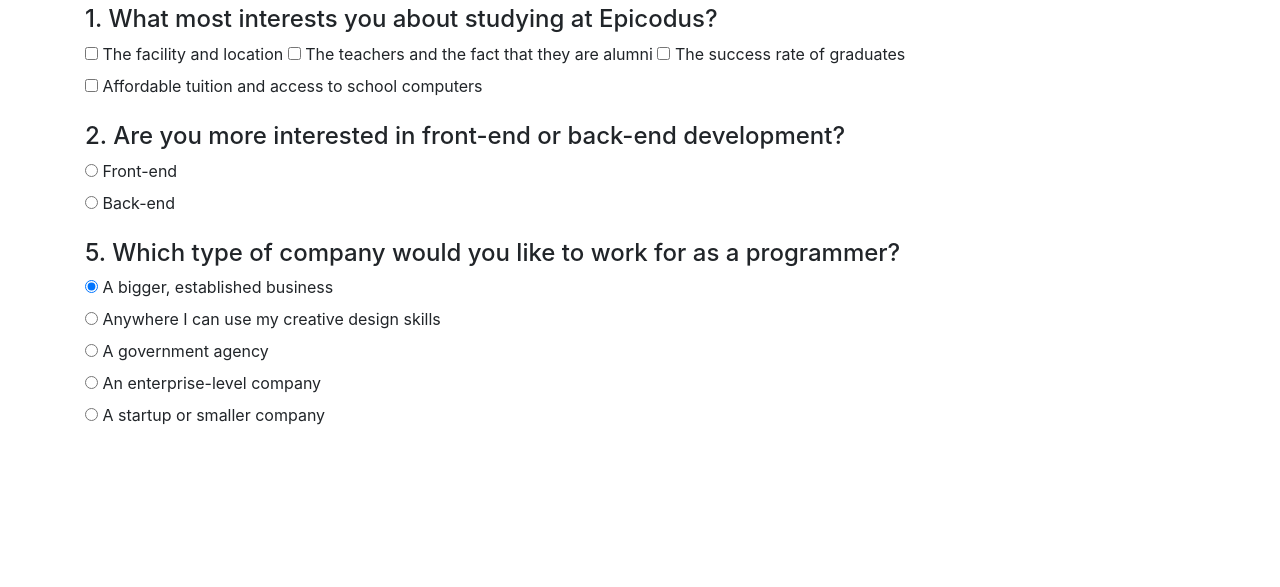
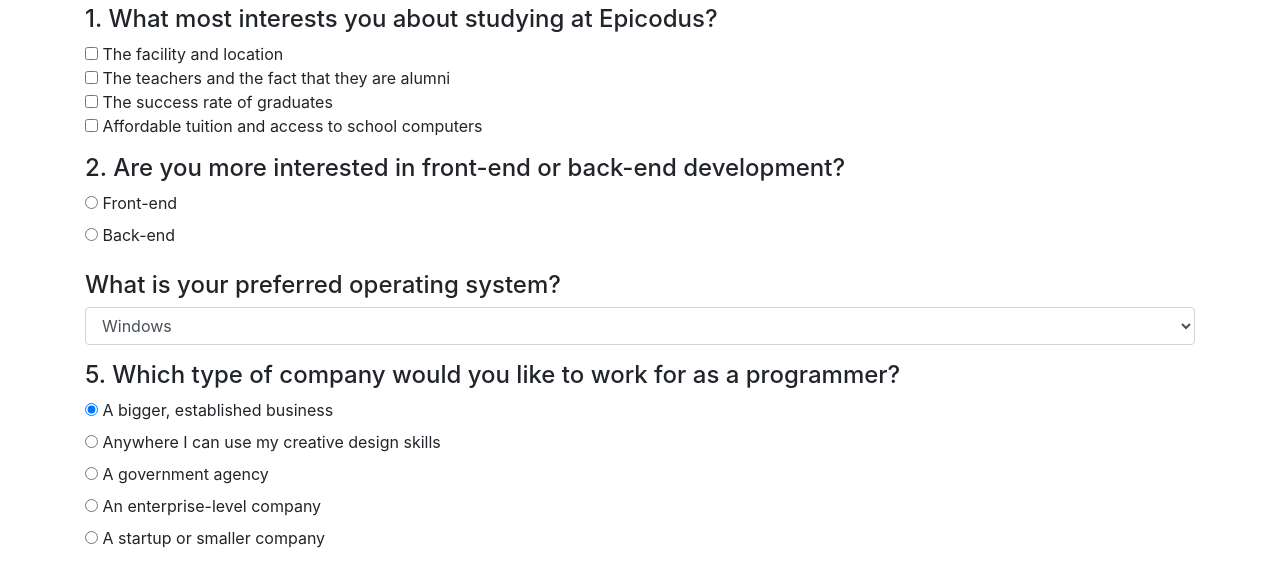
Before and after one commit to jesusridesthebus/track-suggester, a plain HTML site: page index.html in a window 1280 px wide. Shown: the part 51-638 px from the top of the page. Drawn offline with Linux system fonts and the light colour scheme.

Commit message:
add operating system question to html

```diff
--- a/index.html
+++ b/index.html
@@ -17,22 +17,22 @@
 
       <div class="form-group" id="first-question">
         <h4>1. What most interests you about studying at Epicodus?</h4>
-        <label for="facility">
+        <div id="facility">
           <input type="checkbox" name="facility" id="facility">
           The facility and location
-        </label>
-        <label for="teachers">
+        </div>
+        <div id="teachers">
           <input type="checkbox" name="teachers" id="teachers">
           The teachers and the fact that they are alumni
-        </label>
-        <label for="graduates">
+        </div>
+        <div id="graduates">
           <input type="checkbox" name="graduates" id="graduates">
           The success rate of graduates
-        </label>
-        <label for="accessibility">
+        </div>
+        <div id="accessibility">
           <input type="checkbox" name="accessibility" id="accessibility">
           Affordable tuition and access to school computers
-        </label>
+        </div>
       </div>
 
       <div class="form-group" id="second-question">
@@ -49,6 +49,15 @@
             Back-end
           </label>
         </div>
+      </div>
+
+      <div class="form-group" id="third-question">
+        <h4>What is your preferred operating system?</h4>
+        <select class="form-control" id="operating-system">
+          <option value="windows">Windows</option>
+          <option value="linux">Linux</option>
+          <option value="mac">Macintosh</option>
+        </select>
       </div>
 
       <div class="form-group" id="fifth-question">
```
